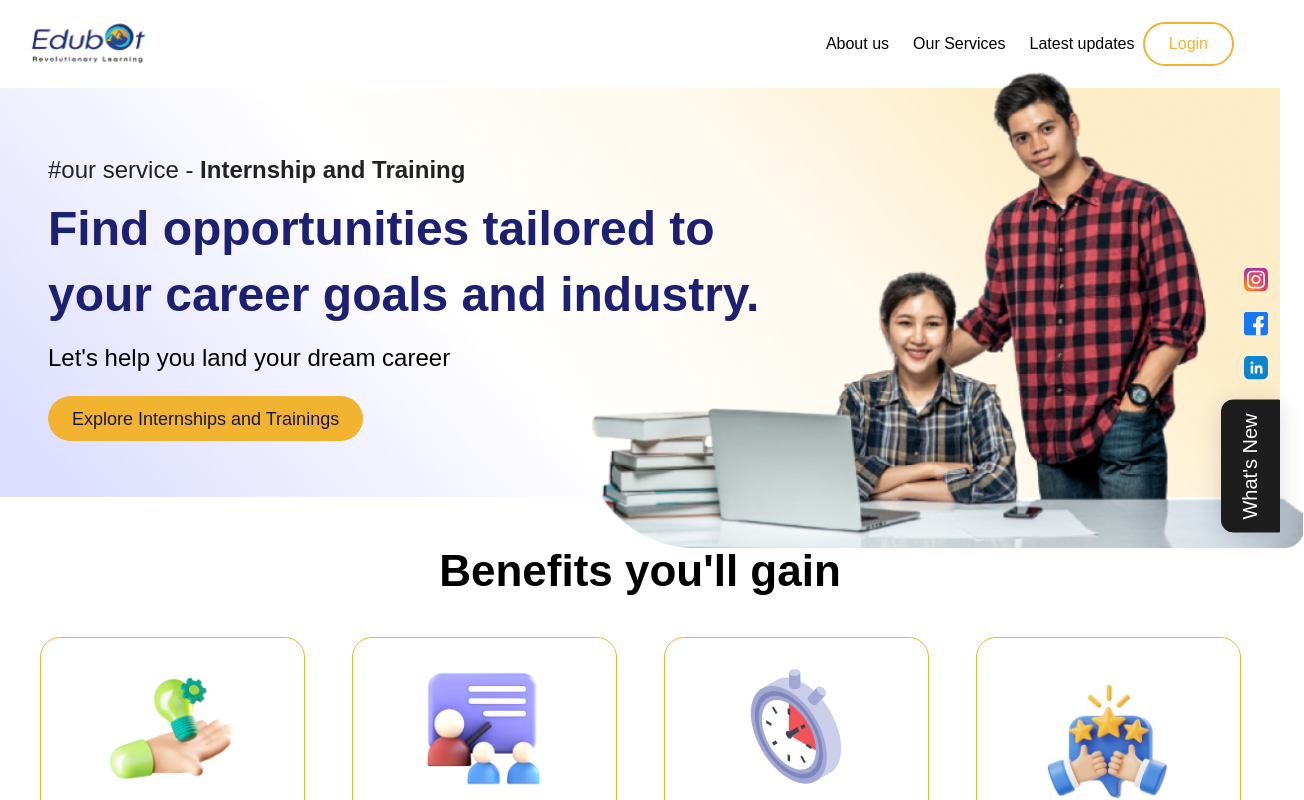
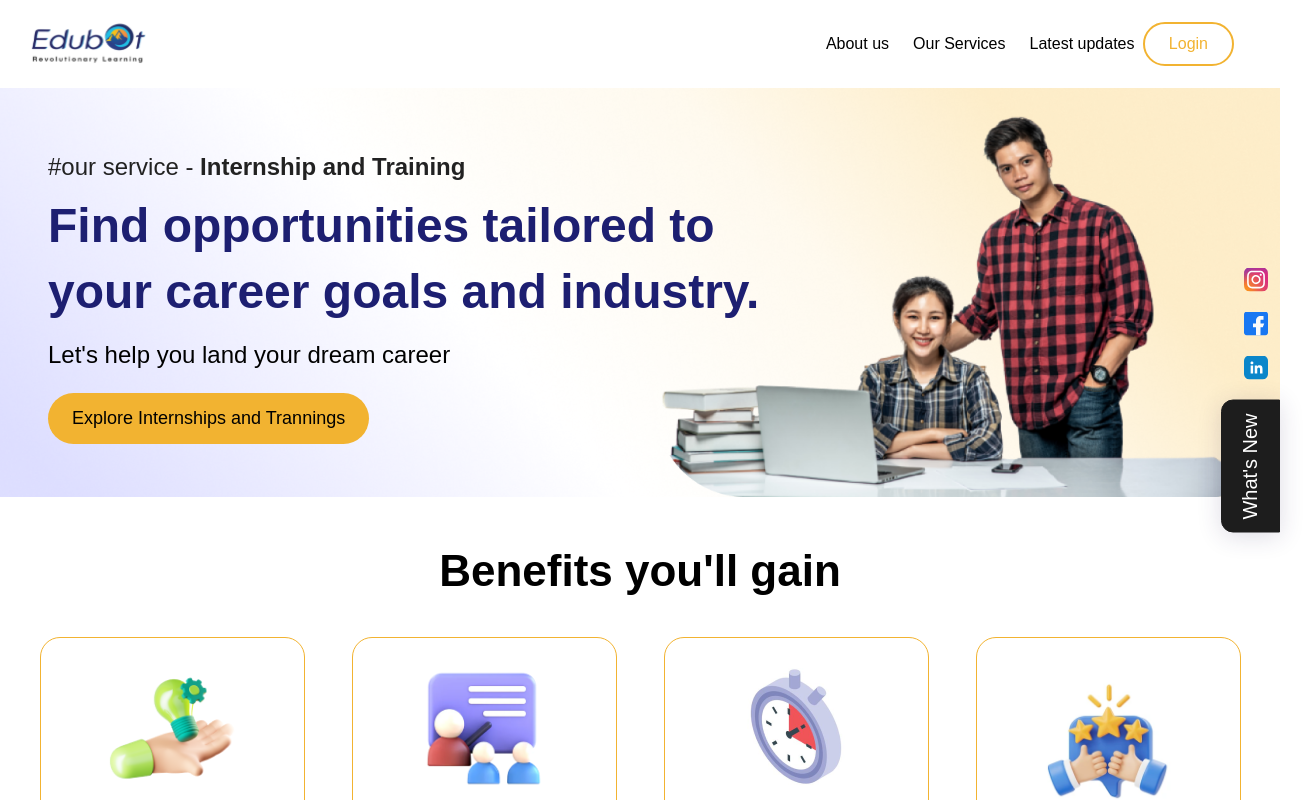
Before and after one commit to NAGULSHAREEF/EdubotUI, a React (Vite) app in the folder Edubot_FrontEndPage/: page /internshipsandtrainings in a window 1280 px wide. Shown: the top 800 px of the page, 1304 px wide, since content can reach past the window. Built offline with nearby package versions, Linux system fonts and the light colour scheme.

Commit message:
Changes added in hero section

```diff
--- a/Edubot_FrontEndPage/src/Pages/InternshipsAndTrainings/HeroSection.tsx
+++ b/Edubot_FrontEndPage/src/Pages/InternshipsAndTrainings/HeroSection.tsx
@@ -5,31 +5,28 @@ const HeroSection = () => {
         {/* Main Content Grid */}
         <div className="grid md:grid-cols-2 gap-6 md:gap-8 overflow-hidden md:px-0 px-8  md:overflow-visible items-center">
           {/* Left Column - Text Content */}
-          <div className=" overflow-hidden md:overflow-visible md:mt-2 ">
-            <p className="text-[#222222] text-[16px] font-[500] md:text-[24px]">#our service - <span className="md:text-[24px] text-[16px] font-[500] md:font-bold">Internship and Training</span></p>
-            {/* use w-80% for getting mobile text */}
-            <h1 className="text-[32px] leading-[36px] mt-2 md:mt-2 md:text-[48px] md:leading-[60px] lg:text-[48px] md:w-[130%] w-[80%] lg:leading-[66px] font-bold text-[#1D1F71] ">
+          <div className="overflow-hidden md:overflow-visible md:mt-2">
+            <p className="text-[#222222] text-[16px] md:text-[24px]">#our service - <span className="md:text-[24px] text-[16px] font-[500] md:font-bold">Internship and Training</span></p>
+            <h1 className="text-[32px] leading-[36px] mt-2 md:mt-2 md:text-[48px] md:leading-[60px] lg:text-[48px] md:w-[130%] w-[80%] lg:leading-[66px] font-bold text-[#1D1F71]">
               Find opportunities tailored to your career goals and industry.
             </h1>
             <p className="md:text-[24px] text-[17px] font-[400] mt-2 md:mt-3 md:font-[500]">Let's help you land your dream career</p>
 
             <div className="md:mt-5 mt-2">
-            <button className="px-6 py-3 bg-[#F2B331] rounded-[30px] md:h-[45px] text-[#15164B] md:text-[18px] md:leading-[12px] font-500">
-  <span className="sm:hidden inline">Contact us</span>
-  <span className="sm:inline hidden">Explore Internships and Trainings</span>
-</button>
-
+              <button className="px-6 py-3 bg-[#F2B331] rounded-[30px] text-[18px] font-500 font-medium">
+                Explore Internships and Trannings
+              </button>
             </div>
           </div>
+
           {/* Right Column - Image */}
-          <div className="relative mt-8  md:mt-0">
-  <img
-    src="/src/assets/herosectionimge1.png"
-    alt="Students working together"
-    className="w-full md:w-full h-full rounded-lg object-cover  md:scale-125 scale-150  "
-  />
-</div>
-
+          <div className="mt-8 md:mt-0">
+            <img
+              src="/src/assets/Internshipsimage.png"
+              alt="Students working together"
+              className="w-full md:w-[620px] h-full rounded-lg object-cover"
+            />
+          </div>
         </div>
       </div>
     </div>
```
